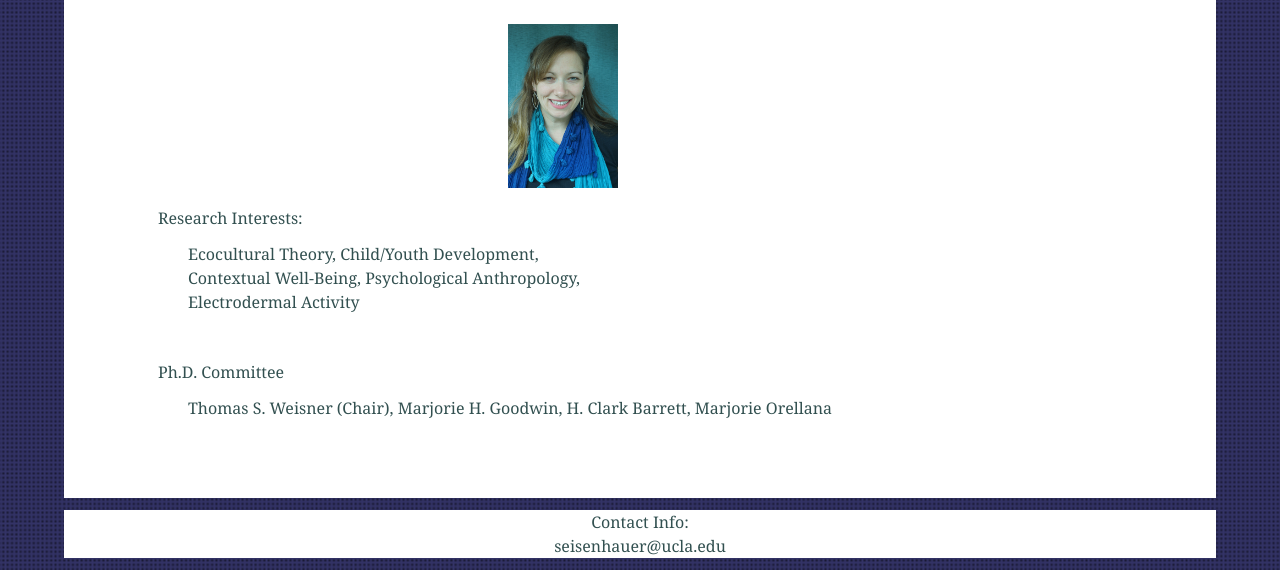
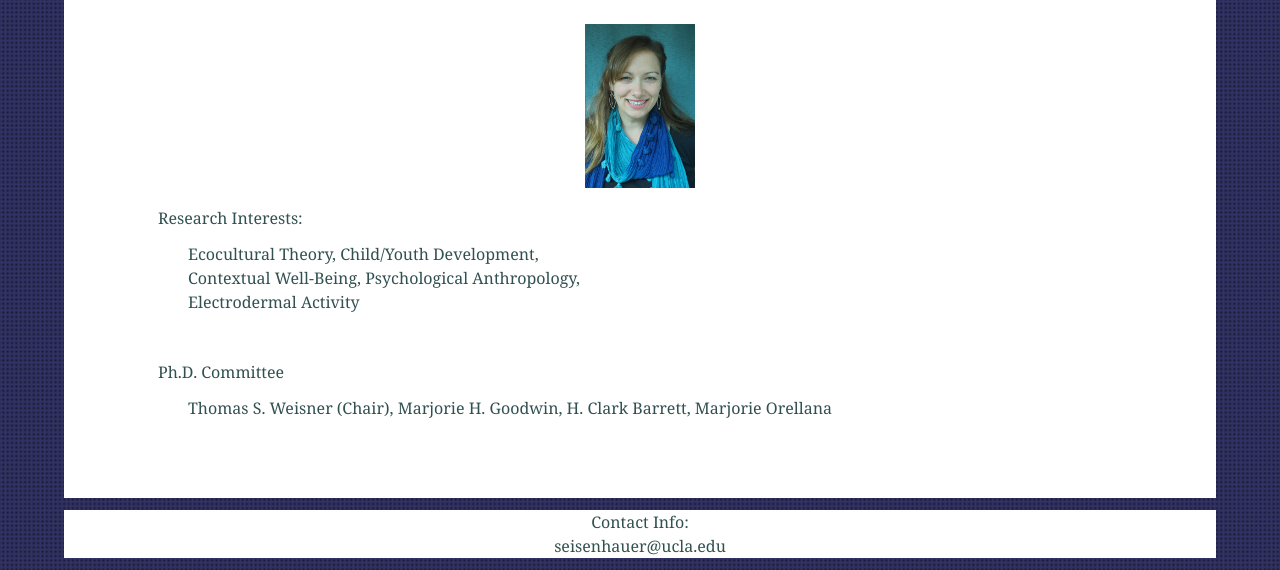
Before and after one commit to sfeisenhauer/sfeisenhauer.github.io, a plain HTML site: page index.html in a window 1280 px wide. Shown: the part 265-835 px from the top of the page. Drawn offline with Linux system fonts and the light colour scheme.

Commit message:
change index

```diff
--- a/index.html
+++ b/index.html
@@ -24,7 +24,7 @@
 		</nav>
 
 		<div id="maintext">
-		   <div id="midthird">
+<!--		   <div id="midthird">    -->
             		<h1 class="text-center"> Scarlett Eisenhauer</h1>
 			<h3 class="text-center"> Doctor of Anthropology, Ph.D.
 			</br>UC Los Angeles </h2>
@@ -42,7 +42,7 @@
          		<br>
          		<br>
          		<br>
-		   </div>
+<!--		   </div>     -->
         	</div>
 
 		<footer>
```
Also changed, not shown: 1 other file.
